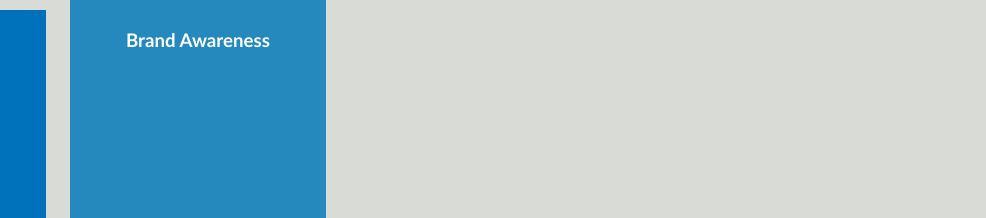
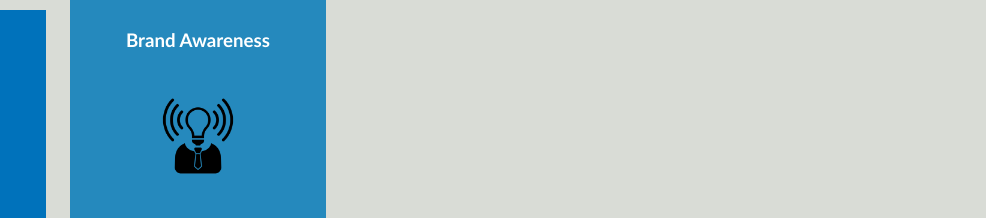
Before and after one commit to Starkoiii/horiseon-refactor, a plain HTML site: page index.html in a window 1280 px wide. Shown: the part 1232-1450 px from the top of the page, 934-1920 px from the left, 986 px wide, since content can reach past the window. Drawn offline with Linux system fonts and the light colour scheme.

```diff
--- a/assets/css/style.css
+++ b/assets/css/style.css
@@ -109,7 +109,7 @@ main {
 }
 
 /*Compressed into one */
-.benefit-lead img ,.benefit-cost img, .benefit-cost img {
+.benefit-lead img ,.benefit-cost img, .benefit-brand img {
     display: block;
     margin: 10px auto;
     max-width: 150px;
```
Also changed, not shown: 2 other files.
